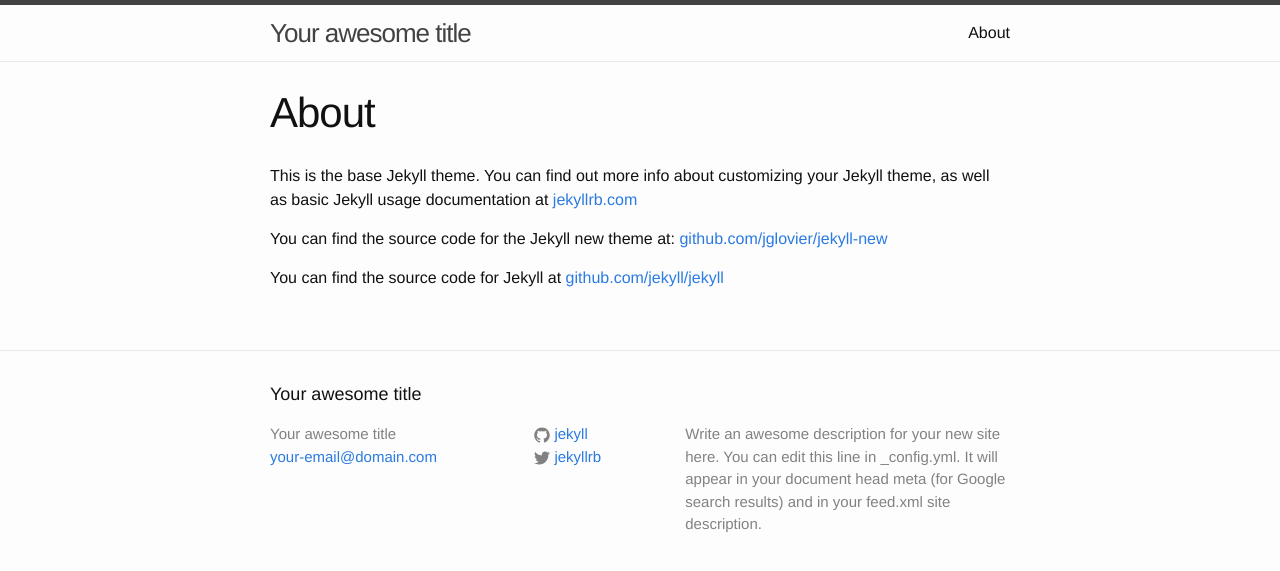
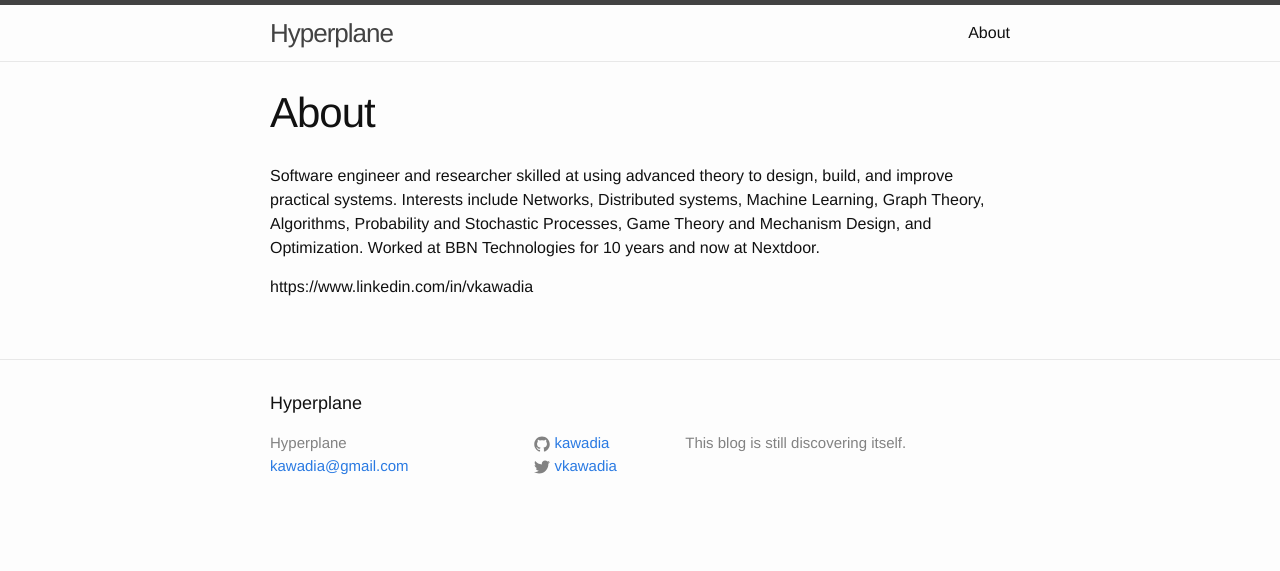
Before and after one commit to kawadia/kawadia.github.io, a Jekyll site: the page built from about.md, in a window 1280 px wide. Shown: the top 571 px of the page. Built offline with Jekyll 4.4.1, drawn with Linux system fonts in a browser that asks for light colours.

Commit message:
update about

```diff
--- a/_config.yml
+++ b/_config.yml
@@ -1,14 +1,12 @@
 # Site settings
-title: Your awesome title
-email: your-email@domain.com
+title: Hyperplane
+email: kawadia@gmail.com
 description: > # this means to ignore newlines until "baseurl:"
-  Write an awesome description for your new site here. You can edit this
-  line in _config.yml. It will appear in your document head meta (for
-  Google search results) and in your feed.xml site description.
+  This blog is still discovering itself.
 baseurl: "" # the subpath of your site, e.g. /blog/
 url: "http://yourdomain.com" # the base hostname & protocol for your site
-twitter_username: jekyllrb
-github_username:  jekyll
+twitter_username: vkawadia
+github_username:  kawadia
 
 # Build settings
 markdown: kramdown
--- a/about.md
+++ b/about.md
@@ -4,8 +4,10 @@ title: About
 permalink: /about/
 ---
 
-This is the base Jekyll theme. You can find out more info about customizing your Jekyll theme, as well as basic Jekyll usage documentation at [jekyllrb.com](http://jekyllrb.com/)
+Software engineer and researcher skilled at using advanced theory to design,
+build, and improve practical systems. Interests include Networks, Distributed
+systems, Machine Learning, Graph Theory, Algorithms, Probability and Stochastic
+Processes, Game Theory and Mechanism Design, and Optimization. Worked at BBN
+Technologies for 10 years and now at Nextdoor.
 
-You can find the source code for the Jekyll new theme at: [github.com/jglovier/jekyll-new](https://github.com/jglovier/jekyll-new)
-
-You can find the source code for Jekyll at [github.com/jekyll/jekyll](https://github.com/jekyll/jekyll)
+https://www.linkedin.com/in/vkawadia
```
Also changed, not shown: 1 other file.
